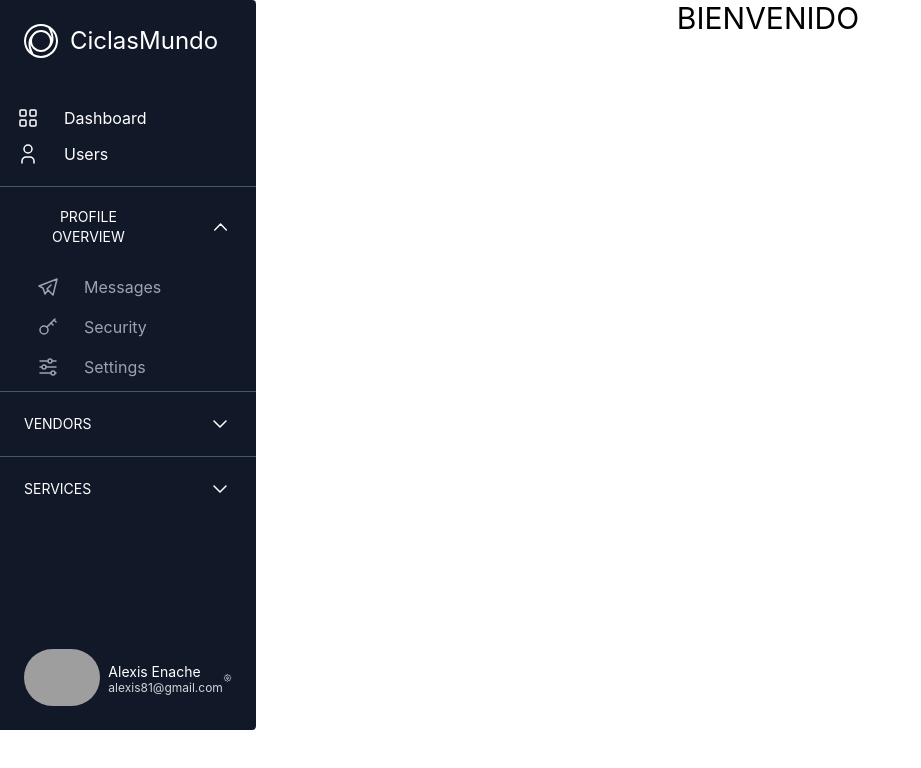
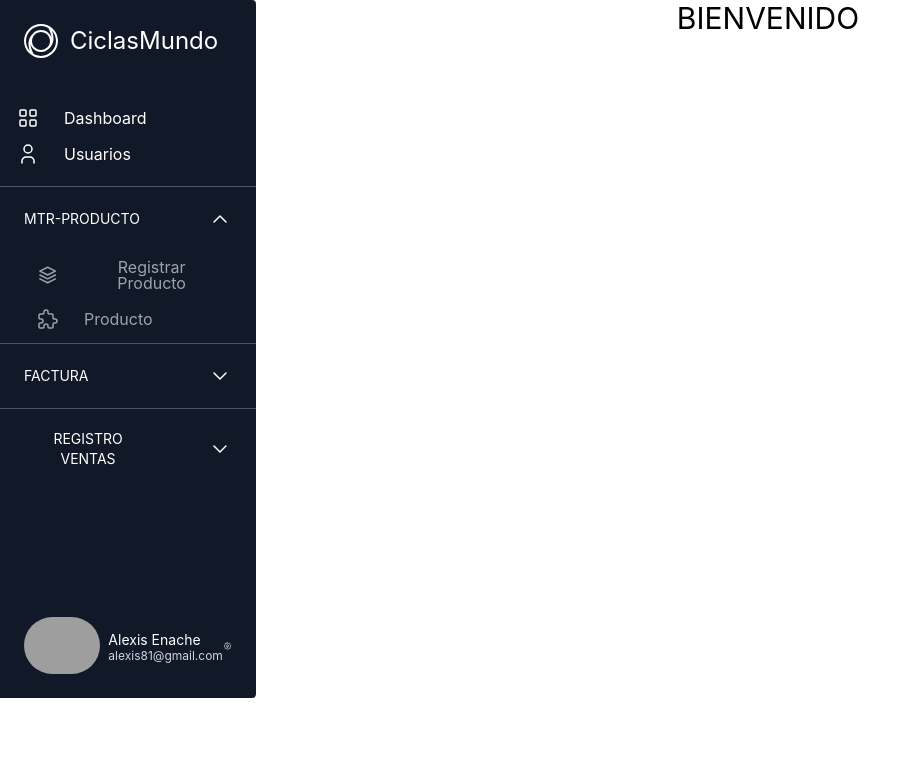
Before and after one commit to Proyecto-Investigacion-ITFIP/AppWeb-Frontend, a React (Vite) app: page / in a window 1280 px wide. Shown: the top 768 px of the page, without its empty margins (0-921 px from the left). Built offline with nearby package versions, Linux system fonts and the light colour scheme; grey boxes are pictures that could not be loaded.

Commit message:
correcion editar usuarios rol-estado

```diff
--- a/src/components/Sidebar.jsx
+++ b/src/components/Sidebar.jsx
@@ -66,56 +66,43 @@ const Sidebar = () => {
                             <path d="M6 21V19C6 17.9391 6.42143 16.9217 7.17157 16.1716C7.92172 15.4214 8.93913 15 10 15H14C15.0609 15 16.0783 15.4214 16.8284 16.1716C17.5786 16.9217 18 17.9391 18 19V21" stroke="currentColor" strokeWidth="1.5" strokeLinecap="round" strokeLinejoin="round" />
                         </svg>
                         <Link to="/usuarios">
-                            <p className="text-base leading-4 ">Users</p>
+                            <p className="text-base leading-4 ">Usuarios</p>
                         </Link>
                     </button>
                 </div>
                 <div className="flex flex-col justify-start items-center   px-6 border-b border-gray-600 w-full  ">
                     <button onClick={() => setMenuValue(0)} className="focus:outline-none focus:text-indigo-400  text-white flex justify-between items-center w-full py-5 space-x-14  ">
-                        <p className="text-sm leading-5  uppercase">Profile Overview</p>
+                        <p className="text-sm leading-5  uppercase">Mtr-Producto</p>
                         <svg id="icon1" className={`${menu[0] ? '' : 'rotate-180'} transform duration-100`} width={24} height={24} viewBox="0 0 24 24" fill="none" xmlns="http://www.w3.org/2000/svg">
                             <path d="M18 15L12 9L6 15" stroke="currentColor" strokeWidth="1.5" strokeLinecap="round" strokeLinejoin="round" />
                         </svg>
                     </button>
                     <div id="menu1" className={`${menu[0] ? 'flex' : 'hidden'} justify-start  flex-col w-full md:w-auto items-start pb-1 `}>
                         <button className="flex justify-start items-center space-x-6 hover:text-white focus:bg-gray-700 focus:text-white hover:bg-gray-700 text-gray-400 rounded px-3 py-2  w-full md:w-52">
-                            <svg className="fill-stroke" width={24} height={24} viewBox="0 0 24 24" fill="none" xmlns="http://www.w3.org/2000/svg">
-                                <path d="M15 10L11 14L17 20L21 4L3 11L7 13L9 19L12 15" stroke="currentColor" strokeWidth="1.5" strokeLinecap="round" strokeLinejoin="round" />
-                            </svg>
+                        <svg xmlns="http://www.w3.org/2000/svg" className="icon icon-tabler icon-tabler-stack" width={24} height={24} viewBox="0 0 24 24" strokeWidth="1.5" stroke="currentColor" fill="none" strokeLinecap="round" strokeLinejoin="round">
+                        <path stroke="none" d="M0 0h24v24H0z" />
+                        <polyline points="12 4 4 8 12 12 20 8 12 4" />
+                        <polyline points="4 12 12 16 20 12" />
+                        <polyline points="4 16 12 20 20 16" />
+                        </svg>
                             <Link to="/messeges">
-                                <p className="text-base leading-4  ">Messages</p>
+                                <p className="text-base leading-4  ">Registrar Producto</p>
                             </Link>
                         </button>
                         <button className="flex justify-start items-center space-x-6 hover:text-white focus:bg-gray-700 focus:text-white hover:bg-gray-700 text-gray-400 rounded px-3 py-2  w-full md:w-52">
-                            <svg width={24} height={24} viewBox="0 0 24 24" fill="none" xmlns="http://www.w3.org/2000/svg">
-                                <path d="M8 19C10.2091 19 12 17.2091 12 15C12 12.7909 10.2091 11 8 11C5.79086 11 4 12.7909 4 15C4 17.2091 5.79086 19 8 19Z" stroke="currentColor" strokeWidth="1.5" strokeLinecap="round" strokeLinejoin="round" />
-                                <path d="M10.85 12.15L19 4" stroke="currentColor" strokeWidth="1.5" strokeLinecap="round" strokeLinejoin="round" />
-                                <path d="M18 5L20 7" stroke="currentColor" strokeWidth="1.5" strokeLinecap="round" strokeLinejoin="round" />
-                                <path d="M15 8L17 10" stroke="currentColor" strokeWidth="1.5" strokeLinecap="round" strokeLinejoin="round" />
+                            <svg xmlns="http://www.w3.org/2000/svg" className="icon icon-tabler icon-tabler-puzzle" width={24} height={24} viewBox="0 0 24 24" strokeWidth="1.5" stroke="currentColor" fill="none" strokeLinecap="round" strokeLinejoin="round">
+                            <path stroke="none" d="M0 0h24v24H0z" />
+                            <path d="M4 7h3a1 1 0 0 0 1 -1v-1a2 2 0 0 1 4 0v1a1 1 0 0 0 1 1h3a1 1 0 0 1 1 1v3a1 1 0 0 0 1 1h1a2 2 0 0 1 0 4h-1a1 1 0 0 0 -1 1v3a1 1 0 0 1 -1 1h-3a1 1 0 0 1 -1 -1v-1a2 2 0 0 0 -4 0v1a1 1 0 0 1 -1 1h-3a1 1 0 0 1 -1 -1v-3a1 1 0 0 1 1 -1h1a2 2 0 0 0 0 -4h-1a1 1 0 0 1 -1 -1v-3a1 1 0 0 1 1 -1" />
                             </svg>
                             <Link to="/segurity">
-                                <p className="text-base leading-4  ">Security</p>
+                                <p className="text-base leading-4  ">Producto</p>
                             </Link>
-                        </button>
-                        <button className="flex justify-start items-center space-x-6 hover:text-white focus:bg-gray-700 focus:text-white hover:bg-gray-700 text-gray-400 rounded px-3 py-2 w-full md:w-52">
-                            <svg width={24} height={24} viewBox="0 0 24 24" fill="none" xmlns="http://www.w3.org/2000/svg">
-                                <path d="M14 8.00002C15.1046 8.00002 16 7.10459 16 6.00002C16 4.89545 15.1046 4.00002 14 4.00002C12.8954 4.00002 12 4.89545 12 6.00002C12 7.10459 12.8954 8.00002 14 8.00002Z" stroke="currentColor" strokeWidth="1.5" strokeLinecap="round" strokeLinejoin="round" />
-                                <path d="M4 6H12" stroke="currentColor" strokeWidth="1.5" strokeLinecap="round" strokeLinejoin="round" />
-                                <path d="M16 6H20" stroke="currentColor" strokeWidth="1.5" strokeLinecap="round" strokeLinejoin="round" />
-                                <path d="M8 14C9.10457 14 10 13.1046 10 12C10 10.8954 9.10457 10 8 10C6.89543 10 6 10.8954 6 12C6 13.1046 6.89543 14 8 14Z" stroke="currentColor" strokeWidth="1.5" strokeLinecap="round" strokeLinejoin="round" />
-                                <path d="M4 12H6" stroke="currentColor" strokeWidth="1.5" strokeLinecap="round" strokeLinejoin="round" />
-                                <path d="M10 12H20" stroke="currentColor" strokeWidth="1.5" strokeLinecap="round" strokeLinejoin="round" />
-                                <path d="M17 20C18.1046 20 19 19.1046 19 18C19 16.8955 18.1046 16 17 16C15.8954 16 15 16.8955 15 18C15 19.1046 15.8954 20 17 20Z" stroke="currentColor" strokeWidth="1.5" strokeLinecap="round" strokeLinejoin="round" />
-                                <path d="M4 18H15" stroke="currentColor" strokeWidth="1.5" strokeLinecap="round" strokeLinejoin="round" />
-                                <path d="M19 18H20" stroke="currentColor" strokeWidth="1.5" strokeLinecap="round" strokeLinejoin="round" />
-                            </svg>
-                            <p className="text-base leading-4  ">Settings</p>
                         </button>
                     </div>
                 </div>
                 <div className="flex flex-col justify-start items-center   px-6 border-b border-gray-600 w-full  ">
                     <button onClick={() => setMenuValue(1)} className="focus:outline-none focus:text-indigo-400  text-white flex justify-between items-center w-full py-5 space-x-14  ">
-                        <p className="text-sm leading-5 uppercase">VENDORS</p>
+                        <p className="text-sm leading-5 uppercase">Factura</p>
                         <svg id="icon2" className={`${menu[1] ? '' : 'rotate-180'} transform `} width={24} height={24} viewBox="0 0 24 24" fill="none" xmlns="http://www.w3.org/2000/svg">
                             <path d="M18 15L12 9L6 15" stroke="currentColor" strokeWidth="1.5" strokeLinecap="round" strokeLinejoin="round" />
                         </svg>
@@ -137,30 +124,22 @@ const Sidebar = () => {
                             <p className="text-base leading-4  ">Passwords</p>
                         </button>
                         <button className="flex justify-start items-center space-x-6 hover:text-white focus:bg-gray-700 focus:text-white hover:bg-gray-700 text-gray-400 rounded px-3 py-2  w-full md:w-52">
-                            <svg width={24} height={24} viewBox="0 0 24 24" fill="none" xmlns="http://www.w3.org/2000/svg">
-                                <path d="M8 21H12" stroke="currentColor" strokeWidth="1.5" strokeLinecap="round" strokeLinejoin="round" />
-                                <path d="M10 21V3" stroke="currentColor" strokeWidth="1.5" strokeLinecap="round" strokeLinejoin="round" />
-                                <path d="M10 4L19 8L10 12" stroke="currentColor" strokeWidth="1.5" strokeLinecap="round" strokeLinejoin="round" />
-                            </svg>
-                            <p className="text-base leading-4  ">Goals</p>
+                             <i className="fas fa-file-invoice-dollar h-6 w-6"></i>
+                            <p className="text-base leading-4  ">Factura</p>
                         </button>
                     </div>
                 </div>
                 <div className="flex flex-col justify-between items-center h-full pb-6   px-6  w-full  space-y-32 ">
                     <button onClick={() => setMenuValue(2)} className="focus:outline-none focus:text-indigo-400  text-white flex justify-between items-center w-full py-5 space-x-14  ">
-                        <p className="text-sm leading-5  uppercase">SERVICES</p>
+                        <p className="text-sm leading-5  uppercase">Registro Ventas</p>
                         <svg id="icon3" className={`${menu[2] ? '' : 'rotate-180 '} transform duration-100`} width={24} height={24} viewBox="0 0 24 24" fill="none" xmlns="http://www.w3.org/2000/svg">
                             <path d="M18 15L12 9L6 15" stroke="currentColor" strokeWidth="1.5" strokeLinecap="round" strokeLinejoin="round" />
                         </svg>
                     </button>
                     <div id="menu1" className={`${menu[2] ? 'flex' : 'hidden'} justify-start  flex-col w-full md:w-auto items-start pb-1 `}>
                         <button className="flex justify-start items-center space-x-6 hover:text-white focus:bg-gray-700 focus:text-white hover:bg-gray-700 text-gray-400 rounded px-3 py-2  w-full md:w-52">
-                            <svg width={24} height={24} viewBox="0 0 24 24" fill="none" xmlns="http://www.w3.org/2000/svg">
-                                <path d="M8 21H12" stroke="currentColor" strokeWidth="1.5" strokeLinecap="round" strokeLinejoin="round" />
-                                <path d="M10 21V3" stroke="currentColor" strokeWidth="1.5" strokeLinecap="round" strokeLinejoin="round" />
-                                <path d="M10 4L19 8L10 12" stroke="currentColor" strokeWidth="1.5" strokeLinecap="round" strokeLinejoin="round" />
-                            </svg>
-                            <p className="text-base leading-4  ">Goals</p>
+                            <i className="fas fa-cash-register h-6 w-6"></i>
+                            <p className="text-base leading-4  ">Registro Ventas</p>
                         </button>
                     </div>
 
--- a/src/graphql/usuarios/mutations.js
+++ b/src/graphql/usuarios/mutations.js
@@ -8,7 +8,7 @@ mutation EditarUsuario (
     $email: String!
     $identificacion: String!
     $telefono: String!
-    $rol: Enum_Rol!
+    $estado: Enum_EstadoUsuario!
     ) {
     editarUsuario (
         _id: $_id
@@ -17,7 +17,7 @@ mutation EditarUsuario (
         email: $email
         identificacion: $identificacion
         telefono: $telefono
-        rol: $rol
+        estado: $estado
     ) {
     _id
     nombre
--- a/src/index.css
+++ b/src/index.css
@@ -54,3 +54,7 @@ table tr:nth-child(even) {
 .input {
   @apply p-2 border border-indigo-200 focus:outline-none focus:border-indigo-800 rounded-md shadow-sm;
 }
+
+.BtnRegresar{
+  margin-left: 340px;
+}
--- a/src/pages/usuarios/Usuarios.jsx
+++ b/src/pages/usuarios/Usuarios.jsx
@@ -3,6 +3,7 @@ import { GET_USUARIOS } from '../../graphql/usuarios/queries';
 import { useEffect } from 'react';
 import { toast } from 'react-toastify';
 import { Link } from 'react-router-dom';
+import { Enum_Rol, Enum_EstadoUsuario } from '../../utils/enums';
 
 const IndexUsuarios = () => {
 const { loading, error, data } = useQuery( GET_USUARIOS );
@@ -45,8 +46,8 @@ const { loading, error, data } = useQuery( GET_USUARIOS );
                 <td>{u.email}</td>
                 <td>{u.identificacion}</td>
                 <td>{u.telefono}</td>
-                <td>{u.rol}</td>
-                <td>{u.estado}</td>
+                <td>{Enum_Rol[u.rol]}</td>
+                <td>{Enum_EstadoUsuario[u.estado]}</td>
                 <td>
                   <Link to={`/usuarios/editar/${u._id}`}>
                     <i className="fas fa-edit text-sky-900 hover:text-sky-400 cursor-pointer" />
--- a/tailwind.config.js
+++ b/tailwind.config.js
@@ -6,11 +6,11 @@ module.exports = {
   theme: {
     extend: {},
   },
-  variants:{
+  variants: {
     extend: {
       opacity: ['disabled'],
       backgroundColor: ['disabled'],
-      textColor:['disabled'],
+      textColor: ['disabled'],
     },
   },
   plugins: [],
```
Also changed, not shown: src/components/Dropdown.jsx (added, +33 -0 lines), src/components/Input.jsx (deleted, +0 -17 lines), src/pages/banner.jsx (deleted, +0 -18 lines), src/pages/usuarios/editarUsuarios.jsx (+40 -42 lines), src/utils/enums.js (added, +16 -0 lines).
